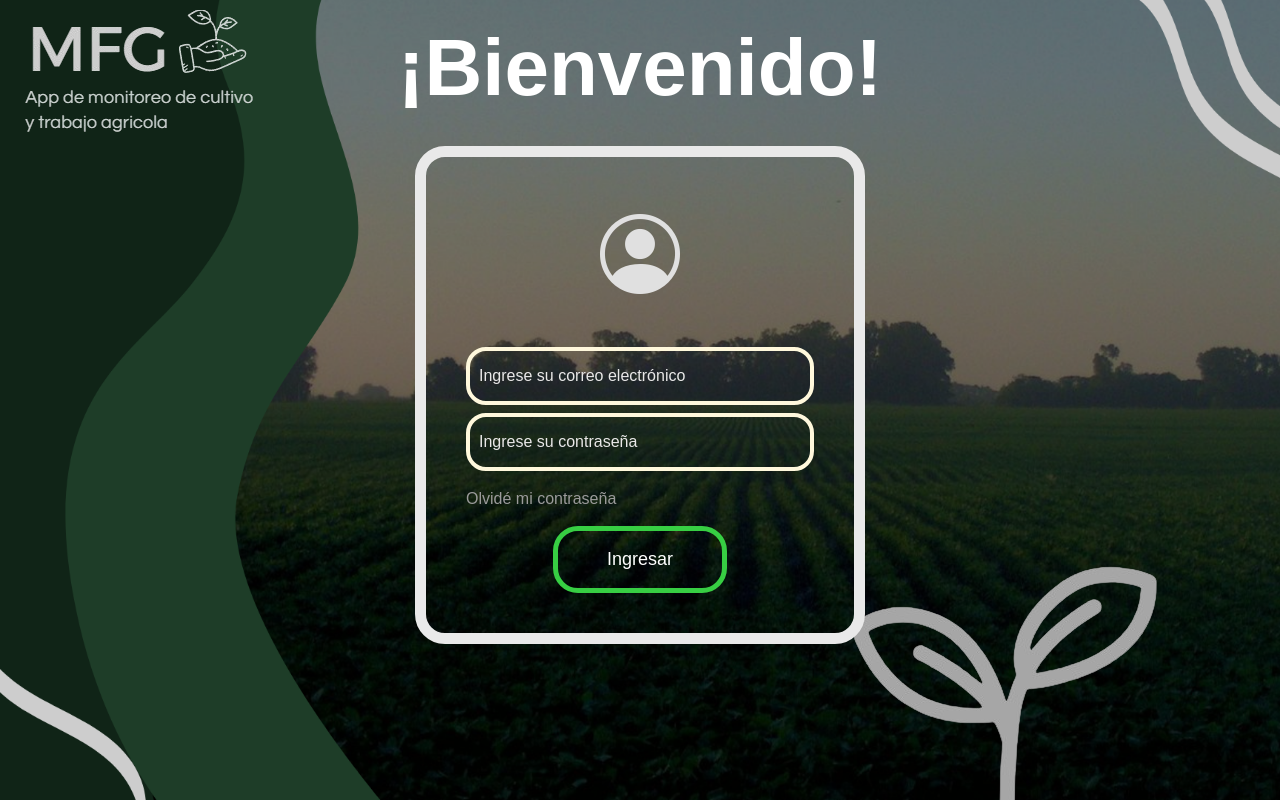
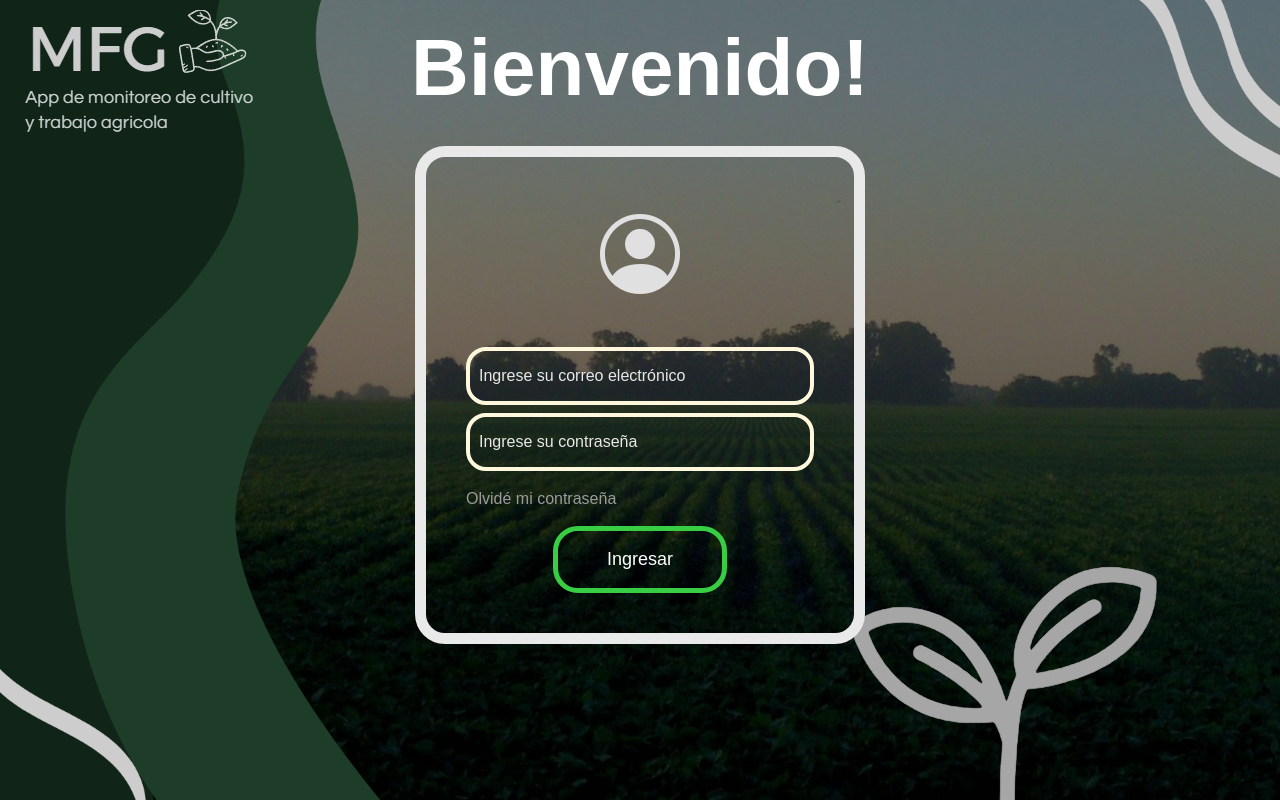
Before and after one commit to CarlosGM2403/Finca-V3, a Flask app: page /login in a window 1280 px wide. Run offline with Flask 3, Linux system fonts and the light colour scheme; some libraries are stand-ins or nearby versions.

Commit message:
Cambio en login

```diff
--- a/src/templates/auth/login.html
+++ b/src/templates/auth/login.html
@@ -15,7 +15,7 @@
 </div>
 
 <!-- TÍTULO -->
-<h1 class="titulo-bienvenida">¡Bienvenido!</h1>
+<h1 class="titulo-bienvenida">Bienvenido!</h1>
 
 <!-- CONTENEDOR PRINCIPAL -->
 <main class="contenedor-login">
--- a/src/templates/home.html
+++ b/src/templates/home.html
@@ -4,6 +4,7 @@
 {% block CustomCSS %}
 <!-- Iconos FontAwesome -->
 <link rel="stylesheet" href="https://cdnjs.cloudflare.com/ajax/libs/font-awesome/6.5.2/css/all.min.css">
+
 
 <!-- Estilos propios -->
 <link rel="stylesheet" href="{{ url_for('static', filename='css/home.css') }}">
```
